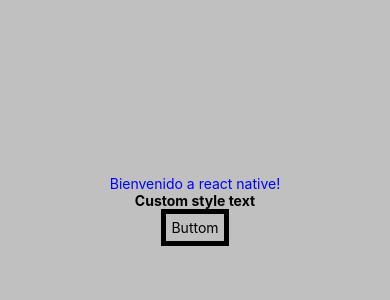
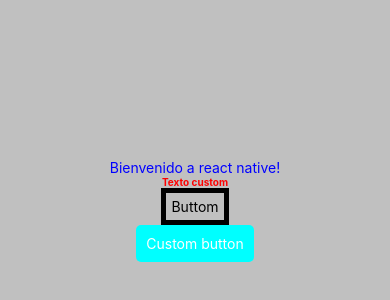
Before and after one commit to MarcoMR4/MateriaProgramacionMovil, a React Native app in the folder Practica/: screen / in a window 390 px wide. Shown: the part 212-512 px from the top of the page. Built offline with nearby package versions, Linux system fonts and the light colour scheme.

Commit message:
boton custom

```diff
--- a/Practica/App.js
+++ b/Practica/App.js
@@ -1,16 +1,35 @@
 import { StatusBar } from 'expo-status-bar';
 import { StyleSheet, Text, TouchableOpacity, View } from 'react-native';
-import { StyleText } from './src/components/StyleText';
+
+import CustomText  from './src/components/StyleText';
+import CustomTouchable from './src/components/StyleButton';
 
 export default function App() {
+
+
+  const press1 = () => {
+    console.log("Mensaje al presionar");
+  };
+
   return (
     <View style={styles.container}>
       <Text style={styles.text}>Bienvenido a react native!</Text>
-      <StyleText text='Custom style text' fontSize={30} />
+
+      <CustomText fontSize={10} color="red" fontWeight="bold">
+        Texto custom
+      </CustomText>
 
       <TouchableOpacity style={styles.buttom} onPress={() => console.log('Press')}>
         <Text>Buttom</Text>
       </TouchableOpacity>
+
+
+      <CustomTouchable
+        activeOpacity={0.9}
+        text="Custom button"
+        style = {{backgroundColor: "cyan"}}
+        onPress={press1}
+      />
 
       <StatusBar style="auto" />
     </View>
--- /dev/null
+++ b/Practica/src/components/StyleButton/index.jsx
@@ -0,0 +1,39 @@
+import React from 'react';
+import { TouchableOpacity, Text, StyleSheet } from 'react-native';
+
+const CustomTouchable = ({
+  children,
+  onPress,
+  style,
+  activeOpacity,
+  text,
+  textStyle,
+  ...restProps
+}) => {
+  const combinedStyles = StyleSheet.flatten([styles.defaultTouchable, style]);
+
+  return (
+    <TouchableOpacity
+      style={combinedStyles}
+      onPress={onPress}
+      activeOpacity={activeOpacity}
+      {...restProps}
+    >
+      <Text style={[styles.defaultText, textStyle]}>{text || children}</Text>
+    </TouchableOpacity>
+  );
+};
+
+const styles = StyleSheet.create({
+  defaultTouchable: {
+    padding: 10,
+    backgroundColor: '#3498db',
+    borderRadius: 5,
+  },
+  defaultText: {
+    color: 'white',
+    textAlign: 'center',
+  },
+});
+
+export default CustomTouchable;
--- a/Practica/src/components/StyleText/index.jsx
+++ b/Practica/src/components/StyleText/index.jsx
@@ -1,18 +1,33 @@
-import {Text, StyleSheet} from 'react-native'
+import React from 'react';
+import { Text, StyleSheet } from 'react-native';
 
-export const StyleText = ({text, bold, fontSize}) => {
-    const customStyles = {
-        bold: bold && styles.bold
-    }
+const CustomText = ({
+  children,
+  style,
+  fontSize,
+  color,
+  fontWeight,
+  ...restProps
+}) => {
+  const combinedStyles = StyleSheet.flatten([
+    styles.defaultText,
+    { fontSize, color, fontWeight },
+    style,
+  ]);
 
-
-    return (
-        <Text style = {styles.bold}>{text}</Text>
-    )
-}
+  return (
+    <Text style={combinedStyles} {...restProps}>
+      {children}
+    </Text>
+  );
+};
 
 const styles = StyleSheet.create({
-    bold:{
-        fontWeight: 'bold'
-    }
-})
+  defaultText: {
+    fontSize: 16,
+    color: 'black',
+    fontWeight: 'normal',
+  },
+});
+
+export default CustomText;
```
